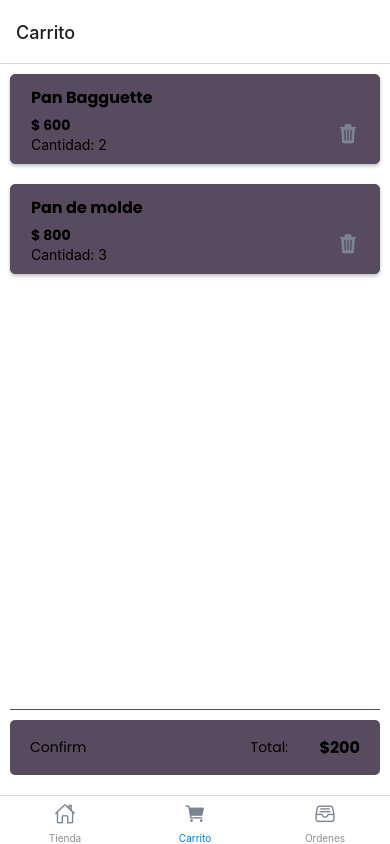
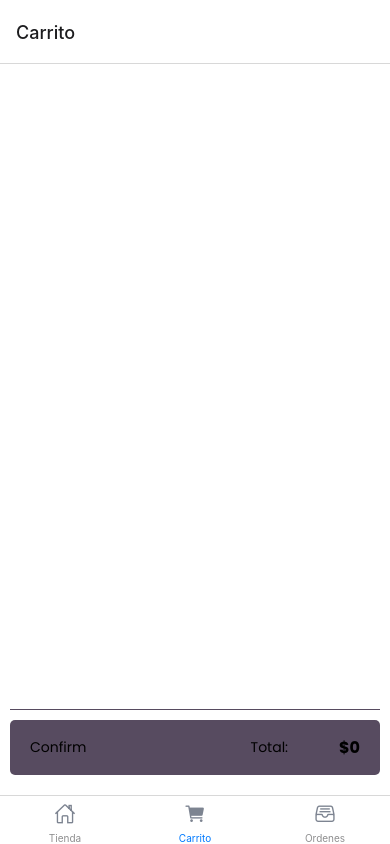
Before and after one commit to DavidTarrab26/ecommerceApp, a React Native app: screen /CartTab in a window 390 px wide. Built offline with nearby package versions, Linux system fonts and the light colour scheme.

Commit message:
funcionalidad de addToCart y RemoveFromCart

```diff
--- a/src/screens/cart/index.js
+++ b/src/screens/cart/index.js
@@ -1,27 +1,27 @@
 import { FlatList, Text, TouchableOpacity, View } from "react-native";
 import {styles} from "./style"
 import CartItem from "../../components/cart-item"
-import {cart} from "../../constants/data/cart"
-import { useSelector } from "react-redux";
+import { useDispatch, useSelector } from "react-redux";
+import { removeFromCart } from "../../store/actions/cart.action";
 
 
 const Cart = ({navigation}) => {
-    const total = 200
-    /* const total = useSelector((state)=> state.cart.total)
-    const items = useSelector((state)=> state.cart.items) */
+
+    const total = useSelector((state)=> state.cart.total)
+    const items = useSelector((state)=> state.cart.items)
+    const dispatch = useDispatch()
 
     const onDelete = (id) => {
-        console.warn(id)
+        dispatch(removeFromCart(id))
     }
     const renderItem = ({item}) => <CartItem item={item} onDelete={onDelete} />
     return (
         <View style={styles.container}>
             <View style={styles.containerList}>
                 <FlatList
-                        data={cart}
+                        data={items}
                         renderItem={renderItem}
                         style={styles.containerList}
-                        keyExtractor={item => item.id.toString()}
                     />
             </View>
             <View style={styles.footer}>
```
